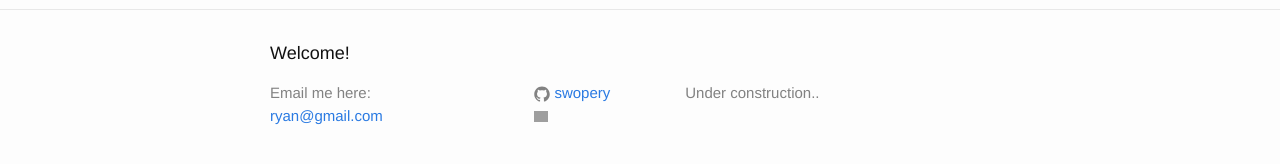
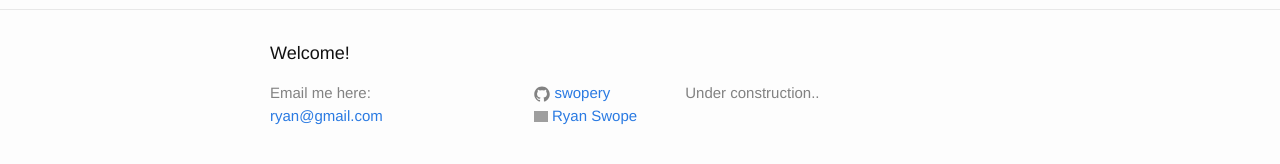
Before and after one commit to swopery/swopery.github.io, a Jekyll site: the page built from about.md, in a window 1280 px wide. Shown: the part 515-679 px from the top of the page. Built offline with Jekyll 4.4.1, drawn with Linux system fonts in a browser that asks for light colours; grey boxes are pictures that could not be loaded.

Commit message:
Linkdin changes

```diff
--- a/_includes/footer.html
+++ b/_includes/footer.html
@@ -28,6 +28,7 @@
 
 	  <li>
 	    <a href="https://www.linkedin.com/in/ryan-swope-a8425b113"><img src=https://lh3.googleusercontent.com/00APBMVQh3yraN704gKCeM63KzeQ-zHUi5wK6E9TjRQ26McyqYBt-zy__4i8GXDAfeys=w300 width="10%" height="10%"/></a>
+	    <a href="https://www.linkedin.com/in/ryan-swope-a8425b113">Ryan Swope</a>
 	  </li>
 	</ul>
       </div>
```
